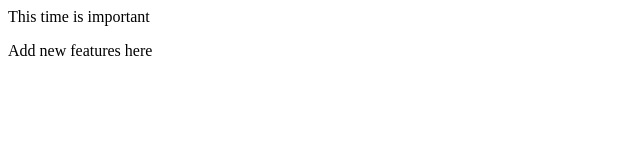
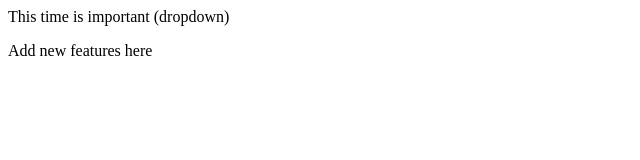
Before and after one commit to dev24on/LocalRepo, a plain HTML site: page index.html in a window 1280 px wide. Shown: the whole page, without its empty margins (0-640 px from the left). Drawn offline with Linux system fonts and the light colour scheme.

```diff
--- a/index.html
+++ b/index.html
@@ -1,4 +1,4 @@
 <p>
-    This time is important
+    This time is important (dropdown)
 </p>
 <p>Add new features here</p>
```
